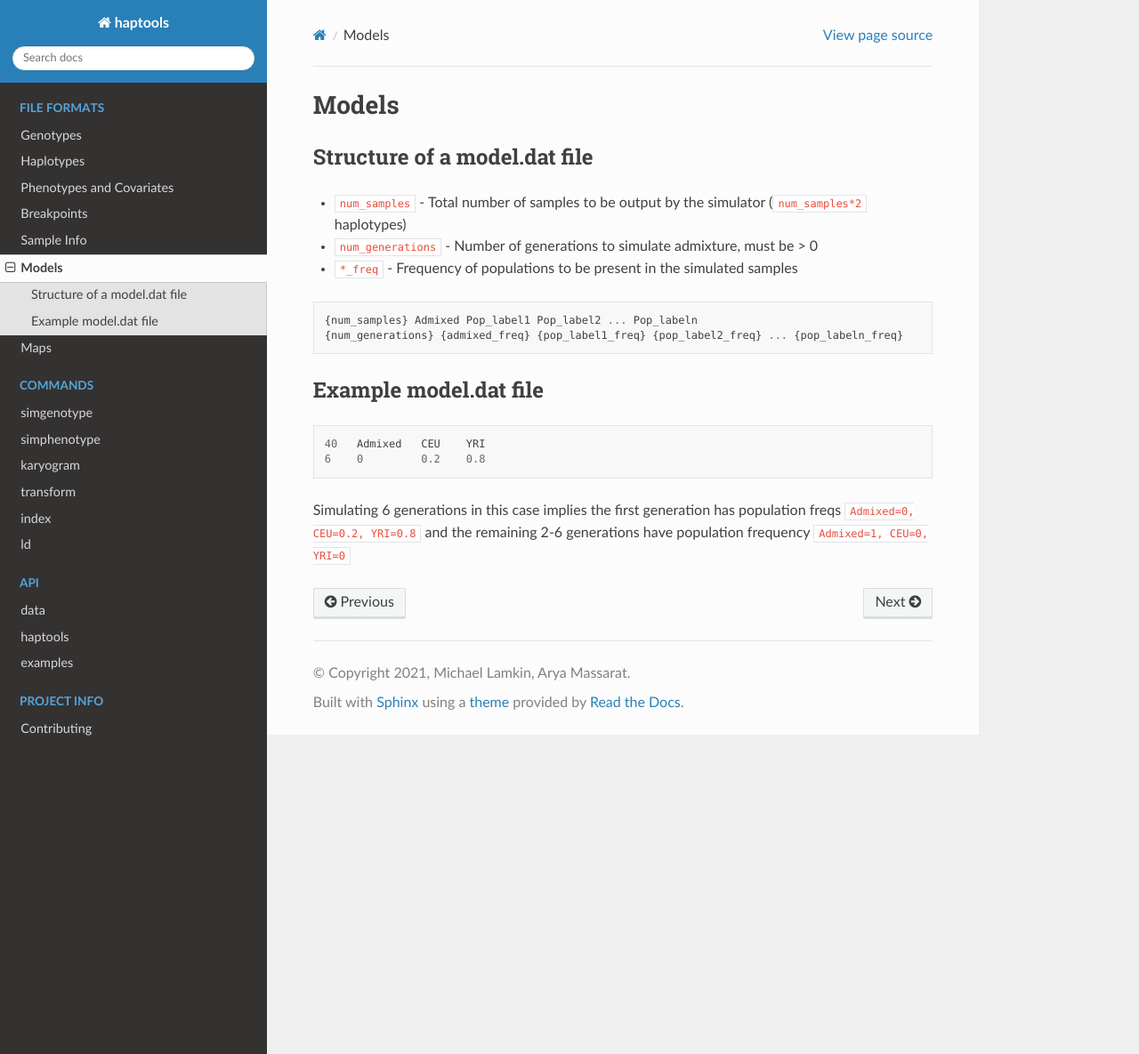
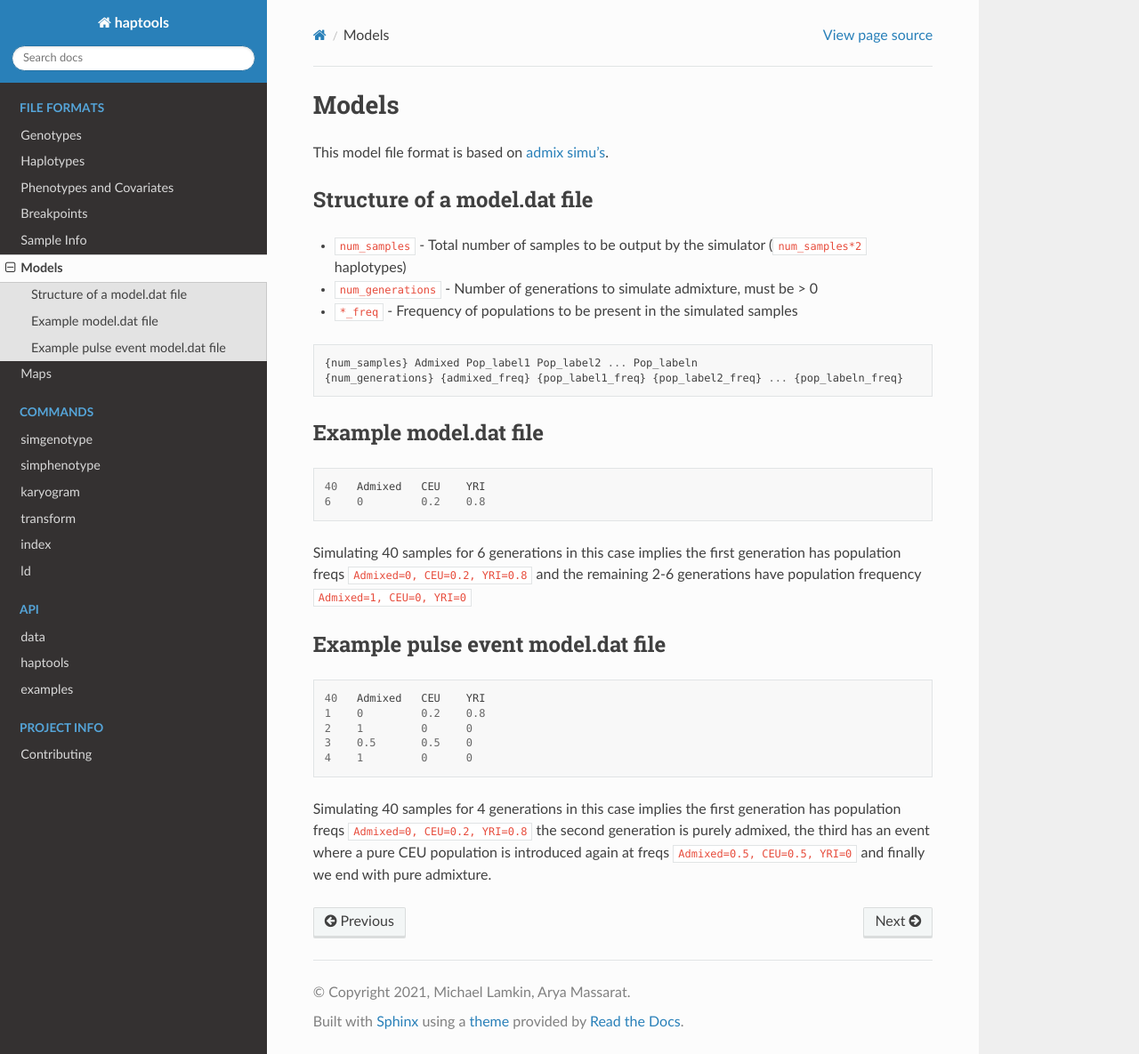
Before and after one commit to CAST-genomics/haptools, a Sphinx documentation site: the page built from docs/formats/models.rst, in a window 1280 px wide and 1185 px high. Shown: the whole window at 89% size. Built offline with Sphinx 7.4.7 and the Read the Docs theme 2.0.0, drawn with Linux system fonts in a browser that asks for light colours.

Commit message:
Update models.rst

```diff
--- a/docs/formats/models.rst
+++ b/docs/formats/models.rst
@@ -3,6 +3,8 @@
 
 Models
 ======
+
+This model file format is based on `admix simu's <https://github.com/williamslab/admix-simu>`_.
 
 Structure of a model.dat file
 -----------------------------
@@ -24,4 +26,17 @@ Example model.dat file
   40   Admixed   CEU    YRI
   6    0         0.2    0.8
 
-Simulating 6 generations in this case implies the first generation has population freqs ``Admixed=0, CEU=0.2, YRI=0.8`` and the remaining 2-6 generations have population frequency ``Admixed=1, CEU=0, YRI=0``
+Simulating 40 samples for 6 generations in this case implies the first generation has population freqs ``Admixed=0, CEU=0.2, YRI=0.8`` and the remaining 2-6 generations have population frequency ``Admixed=1, CEU=0, YRI=0``
+
+Example pulse event model.dat file
+----------------------
+
+.. code-block::
+
+  40   Admixed   CEU    YRI
+  1    0         0.2    0.8
+  2    1         0      0
+  3    0.5       0.5    0
+  4    1         0      0
+
+Simulating 40 samples for 4 generations in this case implies the first generation has population freqs ``Admixed=0, CEU=0.2, YRI=0.8`` the second generation is purely admixed, the third has an event where a pure CEU population is introduced again at freqs ``Admixed=0.5, CEU=0.5, YRI=0`` and finally we end with pure admixture.
```
